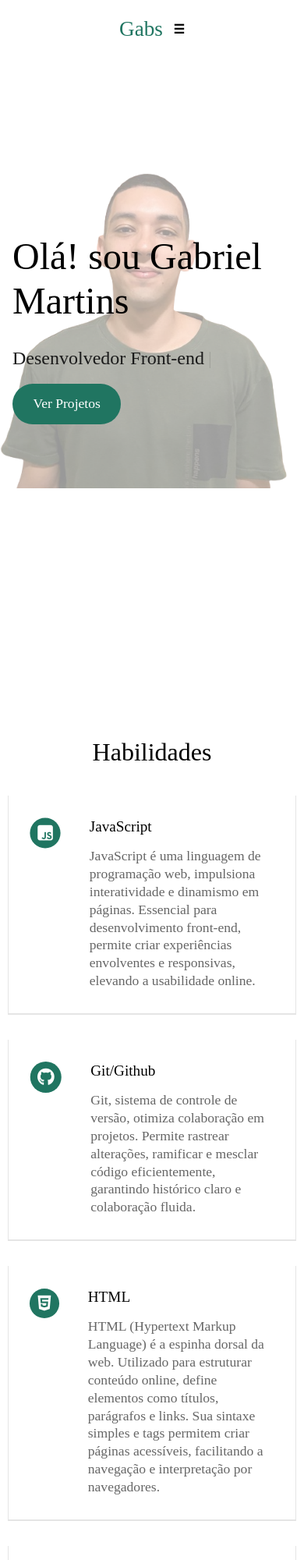
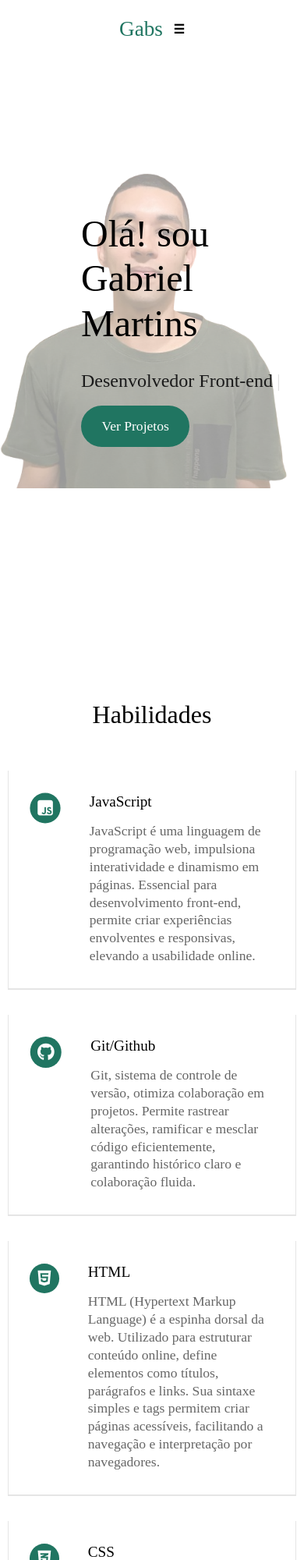
Before and after one commit to gabs-martins/gabriel-Martins, a plain HTML site: page index.html in a window 390 px wide. Shown: the top 2000 px of the page at 78% size. Drawn offline with Linux system fonts and the light colour scheme; a web font is replaced by a local one.

Commit message:
melhorando mobile

```diff
--- a/css/style.css
+++ b/css/style.css
@@ -22,19 +22,18 @@ h2{
   font-weight: 400;
 }
 
-@media (max-width:480px){
-  h2{
-    margin: 1em auto;
+@media (max-width:557px){
+  .sobre, .cursos,.home,.contato, .projetos{
+    margin:0;
   }
-  .section{
-    margin: 1em 0;
+  .cursos__titulo, .projetos__titulo{
+    margin: 1.5em 0;
+  }
+  .sobre{
+    padding: 0;
   }
 
+  .projetos__grid{
+    row-gap: 1.5rem;
+  }
 }
-
-@media (max-width:557px){
-  .home__container{
-    margin-left: 1em;
-  }
-
-}
```
Also changed, not shown: css/projetos.css (line endings or trailing spaces).
